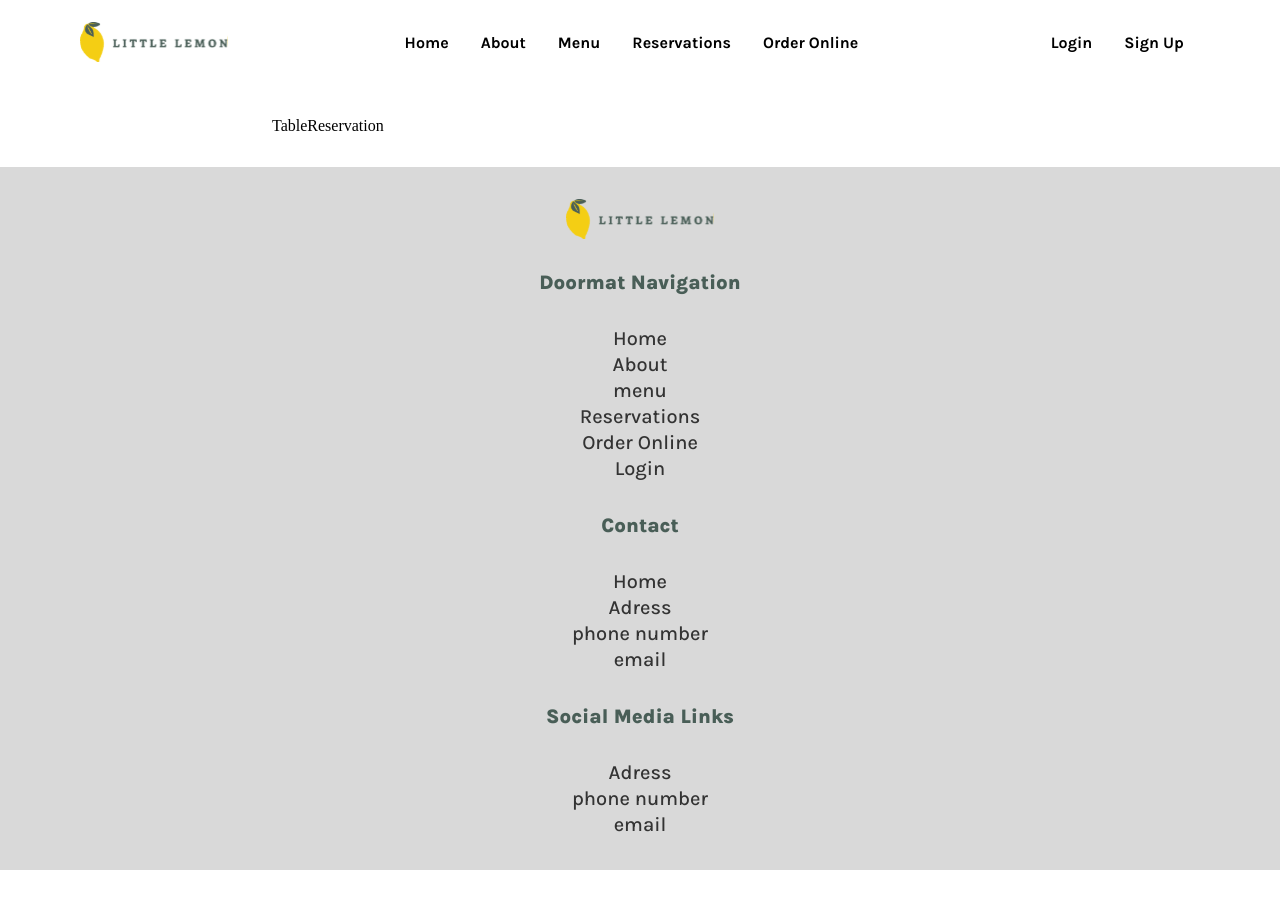
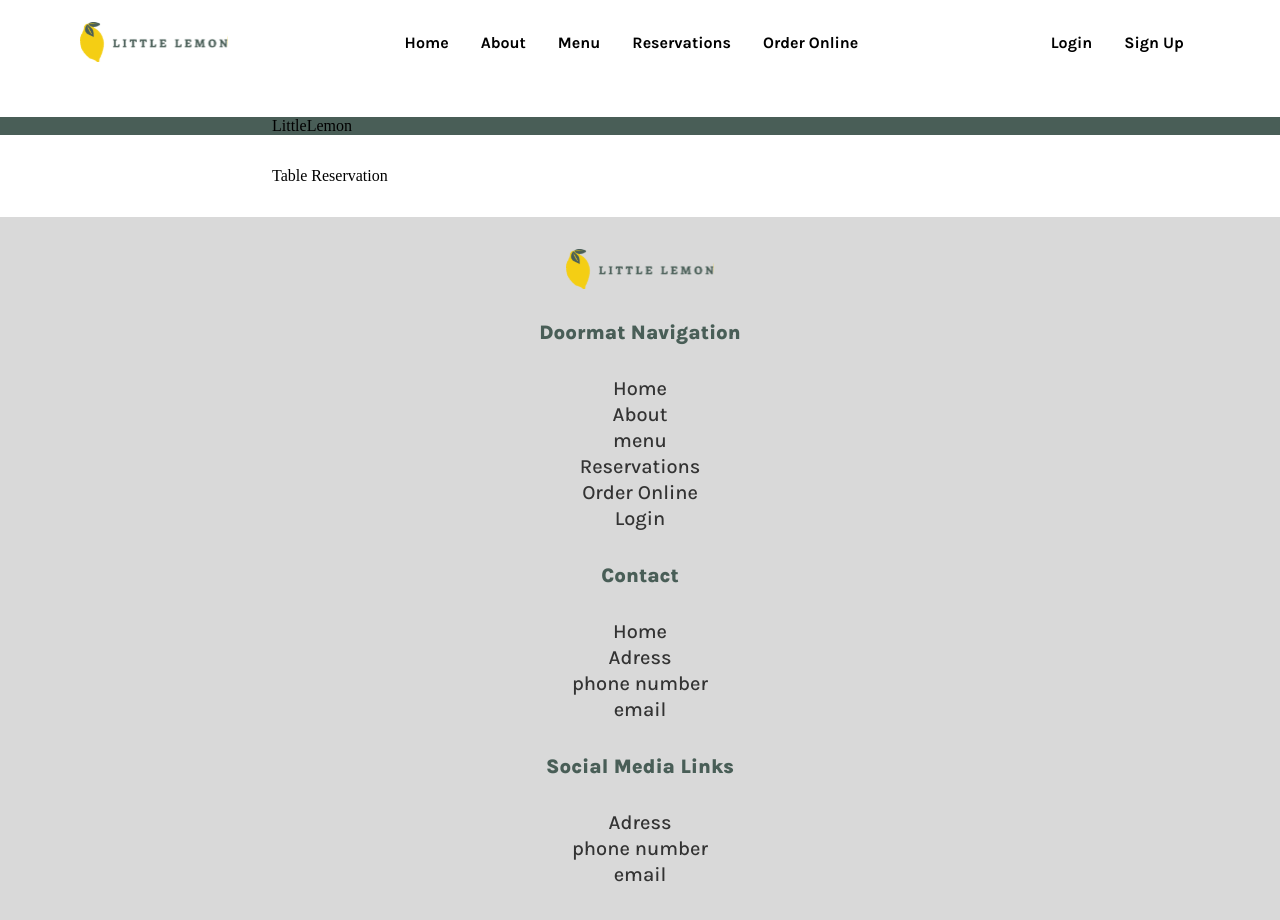
Before and after one commit to MrReact77/DeveloperCapstone, a React (Create React App) app in the folder little-lemon/: page /reservations in a window 1280 px wide. Before the commit the page ends 870 px from the top, so only its background shows below. Built offline with nearby package versions, Linux system fonts and the light colour scheme; a web font is replaced by a local one.

Commit message:
FEAT: TableReservation Grid Setup

```diff
--- a/little-lemon/src/components/TableReservation.css
+++ b/little-lemon/src/components/TableReservation.css
@@ -1,41 +1,109 @@
 .TableReservationGrid{
     display: grid;
     grid-template-columns: repeat(4, 1fr);
-    grid-template-rows: repeat(1, minmax(min-content, auto));
+    grid-template-rows: repeat(2, minmax(min-content, auto));
     gap: 16px;
-    padding-left: 5rem;
-    padding-right: 5rem;
 }
 
-.TableReservationContent{
+.TableReservationHeadingRow, .TableReservationMainRowt{
     grid-column: 1/5;
-    display: flex;
-    justify-content: center;
-    flex-wrap: wrap;
-    align-items: center;
 }
+
+.TableReservationHeadingRow{
+    grid-row: 1/2;
+}
+
+.TableReservationMainRow{
+    grid-row: 2 /3;
+}
+
 
 @media screen and (min-width: 768px){
   .TableReservationGrid {
     grid-template-columns: repeat(8, 1fr);
     gap: 24px;
 }
-.TableReservationContent{
-    grid-column: 2/8;
-    align-items: center;
-    justify-content: center;
+.TableReservationHeadingRow, .TableReservationMainRow{
+    grid-column: 1/9;
 }
 }
 
 @media screen and (min-width: 1024px) {
   .TableReservationGrid {
-    grid-template-columns: repeat(12, 1fr);
-    gap: 32px;
-  }
+        grid-template-columns: repeat(12, 1fr);
+        gap: 32px;
+    }
 
-  .TableReservationContent{
-    display: flex;
-    grid-column: 3/11;
-    justify-content: space-between;
+  .TableReservationHeadingRow, .TableReservationMainRow{
+        grid-column: 1 / 13;
+    }
+}
+
+.TableReservationHeadingRow{
+    display: grid;
+    grid-template-columns: repeat(4, 1fr); /* Start with 4 columns on mobile */
+    grid-template-rows: repeat(1, minmax(min-content, auto));
+    gap: 16px;
+    background-color: #495E57;
+}
+
+.TableReservationHeadingContent{
+    grid-column: 1/5;
+}
+
+@media screen and (min-width: 768px){
+  .TableReservationHeadingRow {
+    grid-template-columns: repeat(8, 1fr);
+    gap: 24px;
+}
+.TableReservationHeadingContent{
+    grid-column: 2/8;
 }
 }
+
+@media screen and (min-width: 1024px) {
+  .TableReservationHeadingRow {
+        grid-template-columns: repeat(12, 1fr);
+        gap: 32px;
+        padding-left: 5rem;
+        padding-right: 5rem;
+    }
+
+  .TableReservationHeadingContent{
+        grid-column: 3 / 11;
+    }
+}
+
+.TableReservationMainRow{
+    display: grid;
+    grid-template-columns: repeat(4, 1fr); /* Start with 4 columns on mobile */
+    grid-template-rows: repeat(1, minmax(min-content, auto));
+    gap: 16px;
+}
+
+.TableReservationMainContent{
+    grid-column: 1/5;
+}
+
+@media screen and (min-width: 768px){
+  .TableReservationMainRow {
+    grid-template-columns: repeat(8, 1fr);
+    gap: 24px;
+}
+    .TableReservationMainContent{
+        grid-column: 2/8;
+}
+}
+
+@media screen and (min-width: 1024px) {
+  .TableReservationMainRow {
+        grid-template-columns: repeat(12, 1fr);
+        gap: 32px;
+        padding-left: 5rem;
+        padding-right: 5rem;
+    }
+
+  .TableReservationMainContent{
+        grid-column: 3 / 11;
+    }
+}
--- a/little-lemon/src/components/TableReservation.js
+++ b/little-lemon/src/components/TableReservation.js
@@ -1,12 +1,15 @@
-import React from 'react';
+import React from "react";
 import "./TableReservation.css";
 
 export default function TableReservation() {
   return (
-      <div className="TableReservationGrid">
-          <div className="TableReservationContent">
-              TableReservation
-          </div>
+    <div className="TableReservationGrid">
+      <div className="TableReservationHeadingRow">
+        <div className="TableReservationHeadingContent">LittleLemon</div>
       </div>
-  )
+      <div className="TableReservationMainRow">
+        <div className="TableReservationMainContent">Table Reservation</div>
+      </div>
+    </div>
+  );
 }
```
